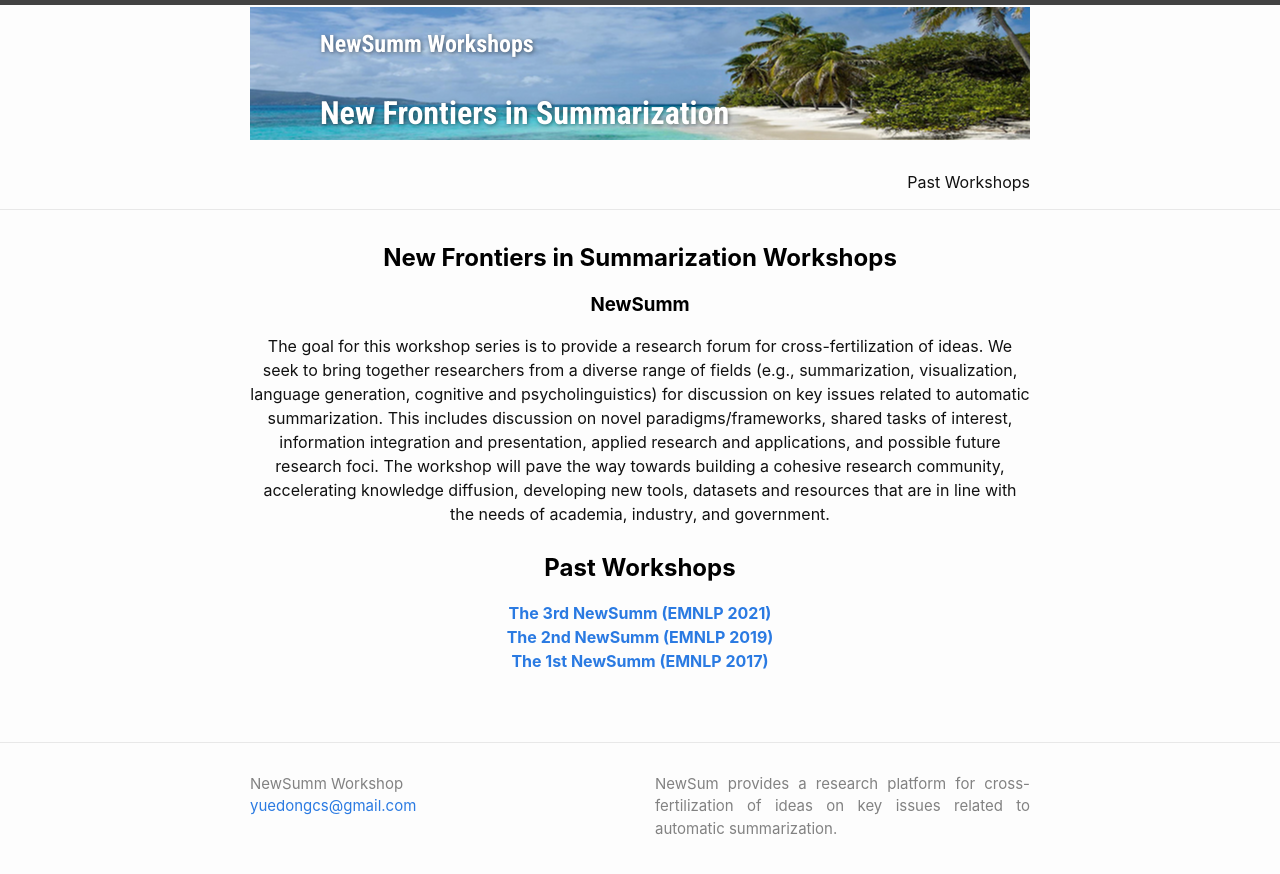
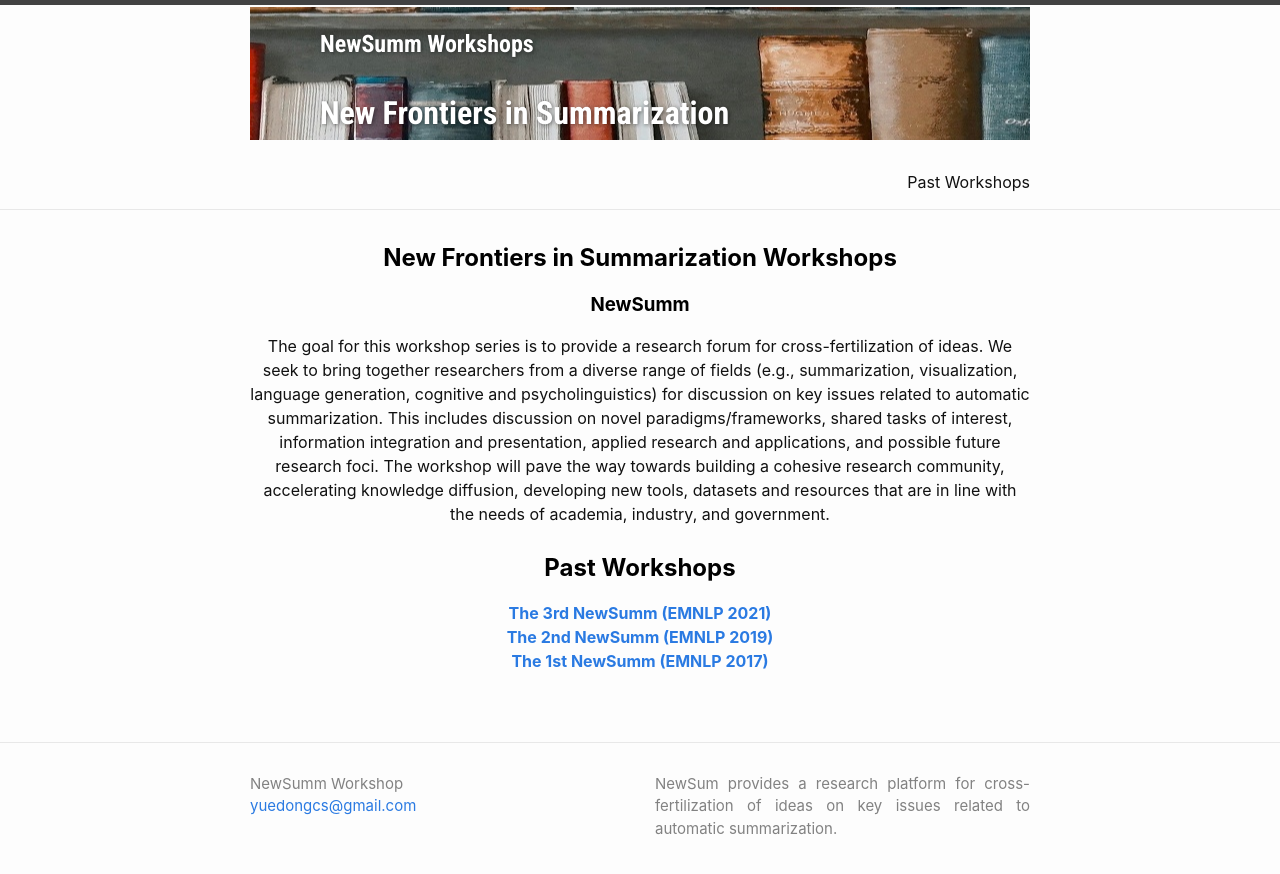
Before and after one commit to newsumm/newsumm.github.io, a Jekyll site: the page built from index.md, in a window 1280 px wide. Shown: the top 874 px of the page. Built offline with Jekyll 4.4.1, drawn with Linux system fonts in a browser that asks for light colours.

Commit message:
change the header picture

```diff
--- a/_includes/header.html
+++ b/_includes/header.html
@@ -8,7 +8,7 @@
   margin-top:2px;
   //margin-top: -15%;
   //margin-bottom: -15%;
-  background-image: url("/images/background_widescreen.jpeg");
+  background-image: url("/images/books-wallpaper.jpg");
   background-position: center;
   background-size: auto;
   background-repeat: no-repeat;
@@ -43,7 +43,7 @@
 .header {
   padding: 60px;
   text-align: center;
-  background-image: url("/images/background_widescreen.jpeg");
+  background-image: url("/images/books-wallpaper.jpg");
   background-position: center;
   background-size: auto;
   background-repeat: no-repeat;
```
